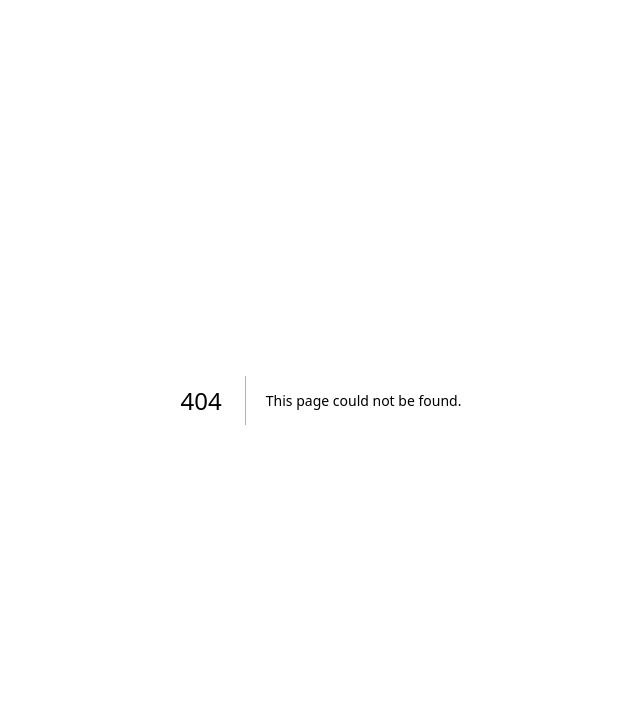
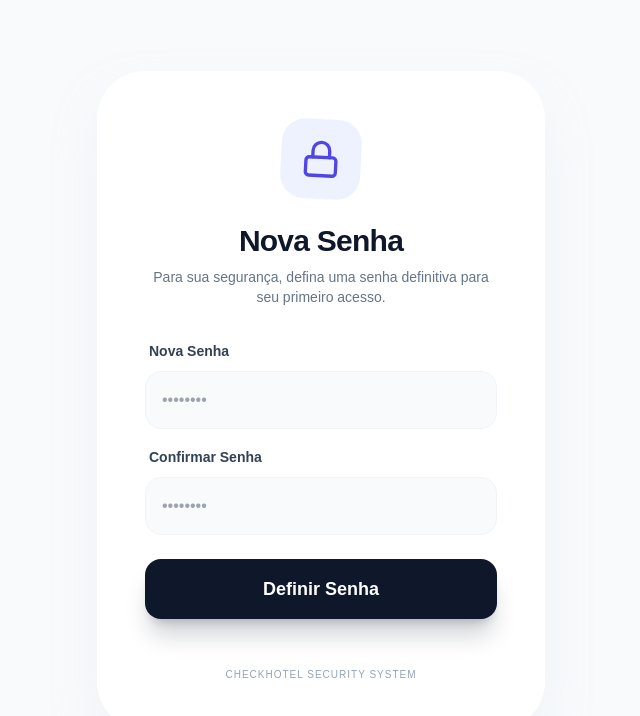
Before and after one commit to DioneNeris/checkhotel, a Next.js app: page /auth/new-password in a window 1280 px wide. Before the commit this address had no page. Shown: the top 716 px of the page, without its empty margins (319-959 px from the left). Built offline with nearby package versions, Linux system fonts and the light colour scheme.

Commit message:
feat: forced password change flow on first access

```diff
--- /dev/null
+++ b/src/app/actions/auth.ts
@@ -0,0 +1,39 @@
+"use server";
+
+import { prisma } from "@/lib/prisma";
+import bcrypt from "bcryptjs";
+import { getServerSession } from "next-auth";
+import { authOptions } from "@/lib/auth";
+import { revalidatePath } from "next/cache";
+
+export async function changePassword(formData: FormData) {
+  const session = await getServerSession(authOptions);
+
+  if (!session || !session.user) {
+    throw new Error("Não autorizado");
+  }
+
+  const newPassword = formData.get("newPassword") as string;
+  const confirmPassword = formData.get("confirmPassword") as string;
+
+  if (newPassword !== confirmPassword) {
+    throw new Error("As senhas não coincidem");
+  }
+
+  if (newPassword.length < 6) {
+    throw new Error("A senha deve ter pelo menos 6 caracteres");
+  }
+
+  const hashedPassword = await bcrypt.hash(newPassword, 10);
+
+  await prisma.user.update({
+    where: { id: session.user.id },
+    data: {
+      passwordHash: hashedPassword,
+      requiresNewPassword: false,
+    },
+  });
+
+  revalidatePath("/");
+  return { success: true };
+}
--- a/src/app/admin/layout.tsx
+++ b/src/app/admin/layout.tsx
@@ -2,7 +2,7 @@
 
 import { useSession, signOut } from "next-auth/react";
 import Link from "next/link";
-import { usePathname } from "next/navigation";
+import { usePathname, useRouter } from "next/navigation";
 import {
   LayoutDashboard,
   Users,
@@ -13,7 +13,7 @@ import {
   ShieldCheck,
   Menu,
 } from "lucide-react";
-import { useState } from "react";
+import { useState, useEffect } from "react";
 import { clsx, type ClassValue } from "clsx";
 import { twMerge } from "tailwind-merge";
 
@@ -26,9 +26,16 @@ export default function AdminLayout({
 }: {
   children: React.ReactNode;
 }) {
-  const { data: session } = useSession();
+  const { data: session, status } = useSession();
   const pathname = usePathname();
+  const router = useRouter();
   const [sidebarOpen, setSidebarOpen] = useState(false);
+
+  useEffect(() => {
+    if (status === "authenticated" && session?.user?.requiresNewPassword && pathname !== "/auth/new-password") {
+      router.push("/auth/new-password");
+    }
+  }, [session, status, pathname, router]);
 
   const navigation = [
     { name: "Dashboard", href: "/admin", icon: LayoutDashboard },
--- a/src/app/app/layout.tsx
+++ b/src/app/app/layout.tsx
@@ -2,7 +2,7 @@
 
 import { useSession, signOut } from "next-auth/react";
 import Link from "next/link";
-import { usePathname } from "next/navigation";
+import { usePathname, useRouter } from "next/navigation";
 import { LogOut, WifiOff, Wifi, User, Home, CheckCircle2, RefreshCw } from "lucide-react";
 import { useState, useEffect } from "react";
 import { clsx, type ClassValue } from "clsx";
@@ -19,8 +19,15 @@ export default function AppLayout({
 }: {
   children: React.ReactNode;
 }) {
-  const { data: session } = useSession();
+  const { data: session, status } = useSession();
   const pathname = usePathname();
+  const router = useRouter();
+
+  useEffect(() => {
+    if (status === "authenticated" && session?.user?.requiresNewPassword && pathname !== "/auth/new-password") {
+      router.push("/auth/new-password");
+    }
+  }, [session, status, pathname, router]);
 
 
   return (
--- /dev/null
+++ b/src/app/auth/new-password/page.tsx
@@ -0,0 +1,104 @@
+"use client";
+
+import { useState } from "react";
+import { Lock, CheckCircle2, Loader2, AlertCircle } from "lucide-react";
+import { changePassword } from "@/app/actions/auth";
+import { useRouter } from "next/navigation";
+import { signOut } from "next-auth/react";
+
+export default function NewPasswordPage() {
+  const [isLoading, setIsLoading] = useState(false);
+  const [error, setError] = useState<string | null>(null);
+  const [isSuccess, setIsSuccess] = useState(false);
+  const router = useRouter();
+
+  async function handleSubmit(formData: FormData) {
+    setIsLoading(true);
+    setError(null);
+    try {
+      await changePassword(formData);
+      setIsSuccess(true);
+      // Aguarda 2 segundos e redireciona ou faz logout para forçar novo login com a senha nova
+      setTimeout(() => {
+        signOut({ callbackUrl: "/login" });
+      }, 2000);
+    } catch (err: any) {
+      setError(err.message || "Ocorreu um erro ao alterar a senha.");
+    } finally {
+      setIsLoading(false);
+    }
+  }
+
+  return (
+    <div className="min-h-screen bg-slate-50 flex items-center justify-center p-4">
+      <div className="max-w-md w-full bg-white rounded-[3rem] shadow-2xl shadow-slate-200/50 p-8 sm:p-12 space-y-8 animate-in fade-in zoom-in duration-500">
+
+        <div className="text-center space-y-2">
+          <div className="w-20 h-20 bg-indigo-50 text-indigo-600 rounded-3xl flex items-center justify-center mx-auto mb-6 rotate-3 hover:rotate-0 transition-transform duration-500">
+            <Lock className="w-10 h-10" />
+          </div>
+          <h1 className="text-3xl font-black text-slate-900 tracking-tight">Nova Senha</h1>
+          <p className="text-slate-500 text-sm">Para sua segurança, defina uma senha definitiva para seu primeiro acesso.</p>
+        </div>
+
+        {isSuccess ? (
+          <div className="bg-emerald-50 border border-emerald-100 p-6 rounded-3xl text-center space-y-4 animate-in slide-in-from-bottom-4">
+            <CheckCircle2 className="w-12 h-12 text-emerald-500 mx-auto" />
+            <div>
+              <h3 className="font-bold text-emerald-900 text-lg">Senha Alterada!</h3>
+              <p className="text-emerald-700 text-sm">Você será redirecionado para o login em instantes...</p>
+            </div>
+          </div>
+        ) : (
+          <form action={handleSubmit} className="space-y-6">
+            {error && (
+              <div className="bg-rose-50 border border-rose-100 p-4 rounded-2xl flex items-center gap-3 text-rose-700 text-sm animate-shake">
+                <AlertCircle className="w-5 h-5 flex-shrink-0" />
+                {error}
+              </div>
+            )}
+
+            <div className="space-y-4">
+              <div className="space-y-2">
+                <label className="text-sm font-bold text-slate-700 ml-1">Nova Senha</label>
+                <input
+                  name="newPassword"
+                  type="password"
+                  required
+                  placeholder="••••••••"
+                  className="w-full p-4 bg-slate-50 border border-slate-100 rounded-2xl focus:outline-none focus:ring-2 focus:ring-indigo-500/20 focus:border-indigo-500 transition-all"
+                />
+              </div>
+
+              <div className="space-y-2">
+                <label className="text-sm font-bold text-slate-700 ml-1">Confirmar Senha</label>
+                <input
+                  name="confirmPassword"
+                  type="password"
+                  required
+                  placeholder="••••••••"
+                  className="w-full p-4 bg-slate-50 border border-slate-100 rounded-2xl focus:outline-none focus:ring-2 focus:ring-indigo-500/20 focus:border-indigo-500 transition-all"
+                />
+              </div>
+            </div>
+
+            <button
+              type="submit"
+              disabled={isLoading}
+              className="w-full py-4 bg-slate-900 text-white rounded-2xl font-bold text-lg shadow-xl shadow-slate-900/20 hover:bg-slate-800 transition-all disabled:opacity-50 flex items-center justify-center gap-2"
+            >
+              {isLoading && <Loader2 className="w-5 h-5 animate-spin" />}
+              {isLoading ? "Processando..." : "Definir Senha"}
+            </button>
+          </form>
+        )}
+
+        <div className="pt-4 text-center">
+          <p className="text-[10px] text-slate-400 font-medium uppercase tracking-widest">
+            CheckHotel Security System
+          </p>
+        </div>
+      </div>
+    </div>
+  );
+}
--- a/src/lib/auth.ts
+++ b/src/lib/auth.ts
@@ -35,6 +35,7 @@ export const authOptions: NextAuthOptions = {
           email: user.email,
           name: user.name,
           role: user.role,
+          requiresNewPassword: user.requiresNewPassword,
         };
       }
     })
@@ -47,6 +48,7 @@ export const authOptions: NextAuthOptions = {
       if (token && session.user) {
         session.user.id = token.id as string;
         session.user.role = token.role as string;
+        session.user.requiresNewPassword = token.requiresNewPassword as boolean;
       }
       return session;
     },
@@ -54,6 +56,7 @@ export const authOptions: NextAuthOptions = {
       if (user) {
         token.id = user.id;
         token.role = (user as any).role;
+        token.requiresNewPassword = (user as any).requiresNewPassword;
       }
       return token;
     }
--- a/src/types/next-auth.d.ts
+++ b/src/types/next-auth.d.ts
@@ -5,11 +5,13 @@ declare module "next-auth" {
     user: {
       id: string;
       role: string;
+      requiresNewPassword: boolean;
     } & DefaultSession["user"];
   }
 
   interface User {
     id: string;
     role: string;
+    requiresNewPassword: boolean;
   }
 }
```
Also changed, not shown: 1 other file (tests, documents, lock files or other folders).
